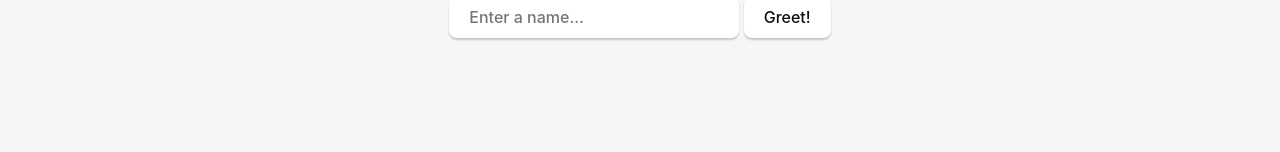
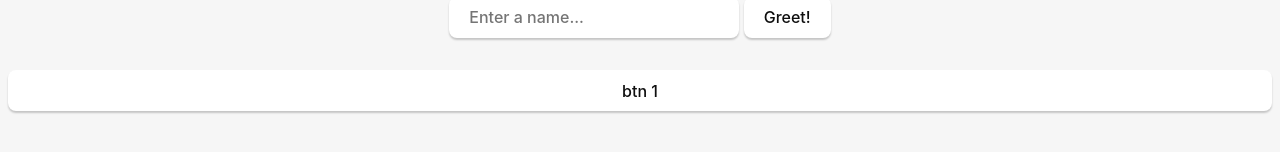
Before and after one commit to kh-ozw/tauri-app-chat-server, a React (Vite) app: page / in a window 1280 px wide. Shown: the part 364-516 px from the top of the page. Built offline with nearby package versions, Linux system fonts and the light colour scheme.

Commit message:
buttom2console

```diff
--- a/src/App.tsx
+++ b/src/App.tsx
@@ -11,6 +11,10 @@ function App() {
   async function greet() {
     // Learn more about Tauri commands at https://tauri.app/v1/guides/features/command
     setGreetMsg(await invoke("greet", { name }));
+  }
+
+  function pushBtn1() {
+    invoke("push_btn_1")
   }
 
   useEffect(() => {
@@ -63,7 +67,7 @@ function App() {
       </form>
 
       <p>{greetMsg}</p>
-      <p></p>
+      <button onClick={pushBtn1}>btn 1</button>
     </div>
   );
 }
```
Also changed, not shown: 1 other file (tests, documents, lock files or other folders).
